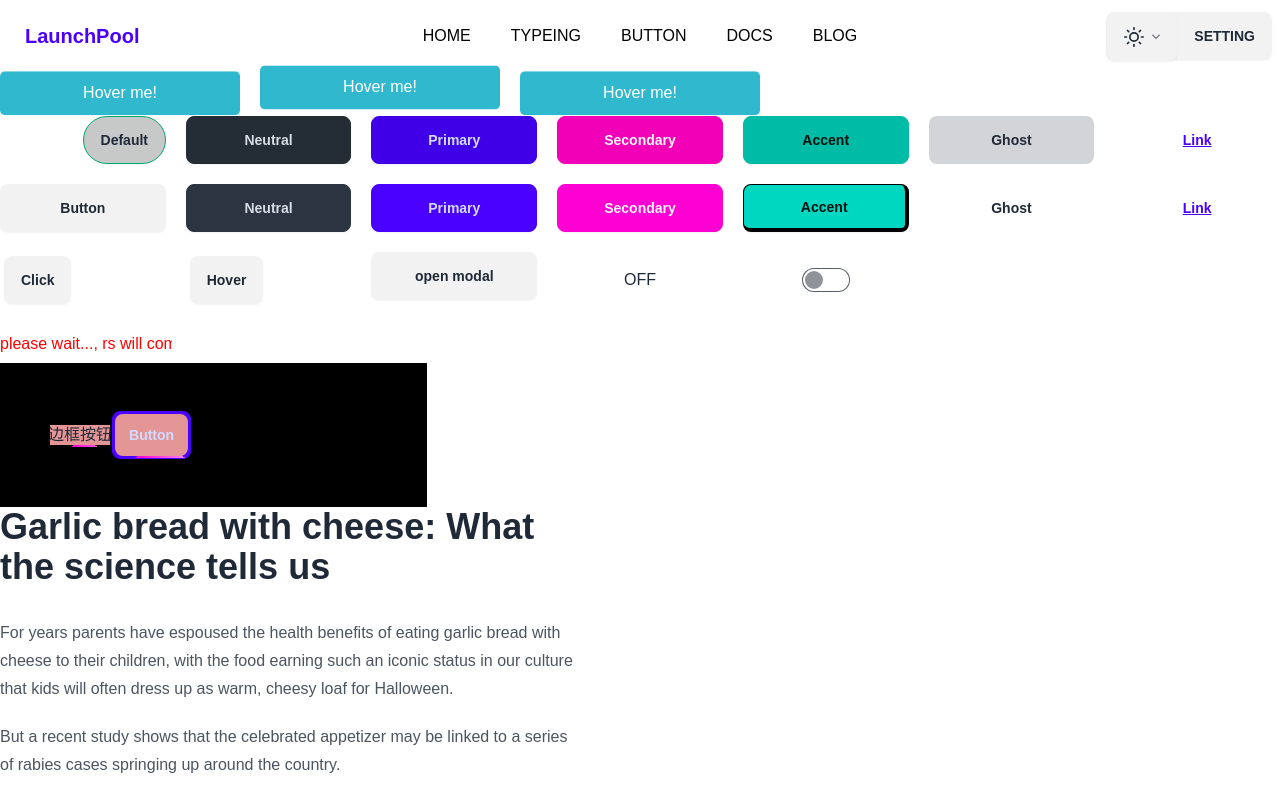
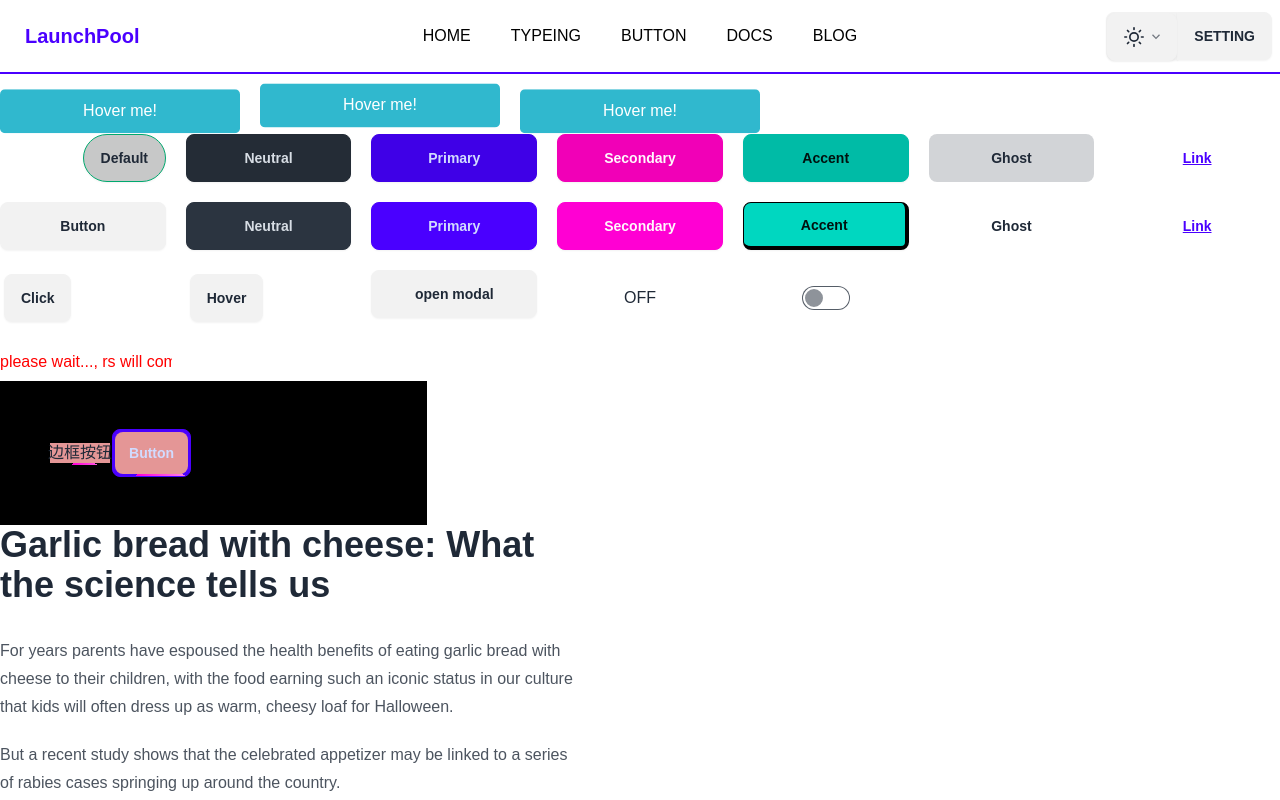
Before and after one commit to sikaiwei/launch-pool, a Next.js app: page / in a window 1280 px wide. Built offline with nearby package versions, Linux system fonts and the light colour scheme.

Commit message:
adjust styles

```diff
--- a/pages/button/button.jsx
+++ b/pages/button/button.jsx
@@ -7,6 +7,7 @@ export default function Btn() {
   const delay = -2 * 0.5 + "s";
   return (
     <>
+      <div className="h-4"></div>
       <div className="grid grid-cols-5 gap-5">
         <motion.button
           // whileHover={{ scale: 1.03 }}
--- a/pages/nav.jsx
+++ b/pages/nav.jsx
@@ -39,7 +39,10 @@ export default function Nav() {
       {/* </div> */}
       {/* // ) : ( */}
 
-      <div ref={imgRef} className="navbar bg-base-100">
+      <div
+        ref={imgRef}
+        className="navbar bg-base-100 border-b-2  border-primary"
+      >
         <div className="navbar-start">
           <div className="dropdown">
             <div tabIndex={0} role="button" className="btn btn-ghost lg:hidden">
```
